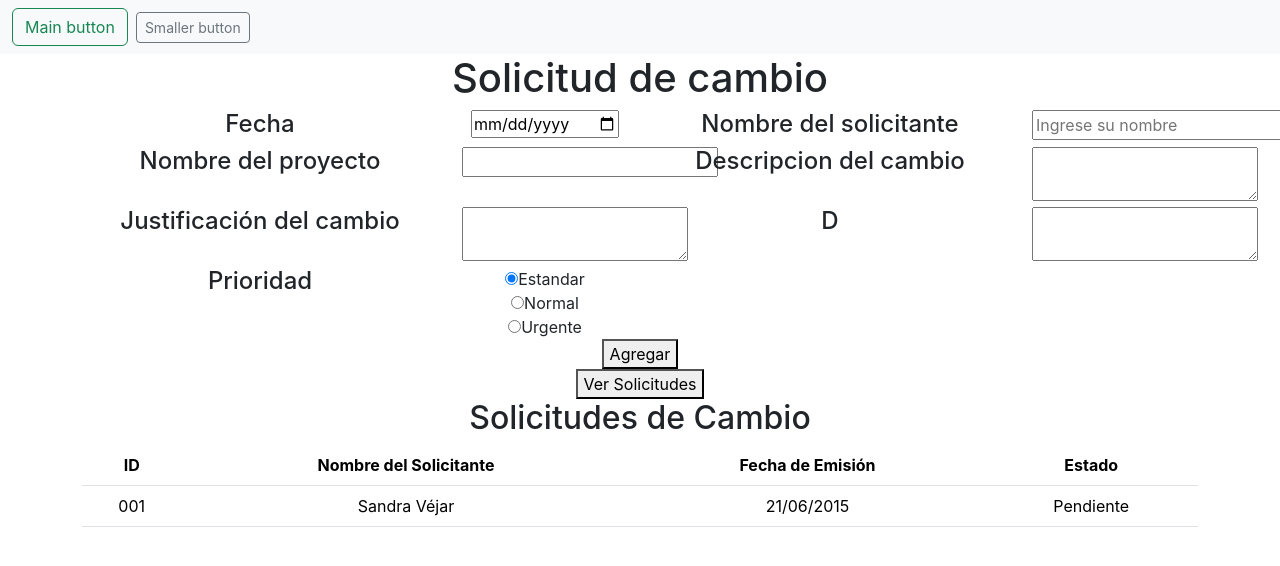
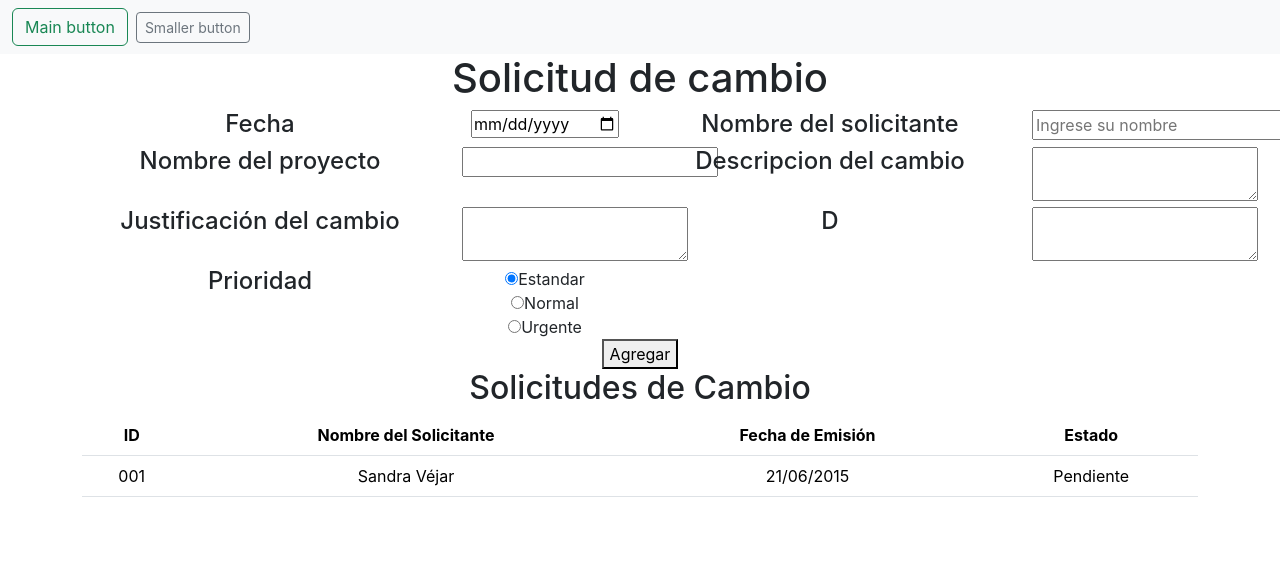
Before and after one commit to Jostero32/FormularioSolicitudCambio, a React (Create React App) app: page / in a window 1280 px wide. Shown: the top 566 px of the page. Built offline with nearby package versions, Linux system fonts and the light colour scheme.

Commit message:
Se quito el boton temporal de inicio.jsx para probar las soliciudes

```diff
--- a/src/paginas/inicio.jsx
+++ b/src/paginas/inicio.jsx
@@ -1,5 +1,4 @@
 import React, { useState, useEffect } from 'react';
-import { useNavigate } from 'react-router-dom';
 import Navbar from './Navbar.jsx';
 import './inicio.css';
 
@@ -18,7 +17,6 @@ function Inicio() {
             setSolicitudes(storedSolicitudes);
         }
     }, []);
-    const navigate = useNavigate(); // Definir navigate utilizando useNavigate
 
     const cambiarValorRadioButton = (id) => {
         if (id === 1) {
@@ -110,7 +108,7 @@ function Inicio() {
                 </div>
                 <button>Agregar</button>
             </form>
-            <button onClick={() => navigate('/solicitudes')}>Ver Solicitudes</button>
+
 
             <h2>Solicitudes de Cambio</h2>
 
```
